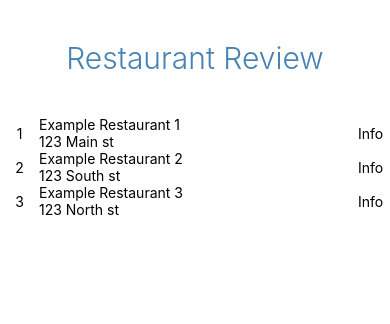
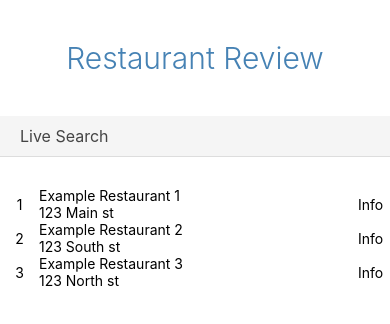
Before and after one commit to imagineLife/nativePractice, a React Native app in the folder GithubFetcher/: screen / in a window 390 px wide. Shown: the top 324 px of the page. Built offline with nearby package versions, Linux system fonts and the light colour scheme.

Commit message:
includes textInut

```diff
--- a/GithubFetcher/App.js
+++ b/GithubFetcher/App.js
@@ -2,7 +2,8 @@ import React, {Component} from 'react';
 import {
   View,
   Text,
-  StyleSheet
+  StyleSheet,
+  TextInput //a text box
 } from 'react-native'
 
 const places = [
@@ -53,6 +54,10 @@ export default class App extends Component {
           Restaurant Review
         </Text>
 
+        <TextInput
+          style={styles.input}
+          placeholder={'Live Search'}/>
+
         {placesInList}
 
       </View>
@@ -77,5 +82,15 @@ const styles = StyleSheet.create({
   stats: {
     flexDirection: 'column',
     flex: 8
+  },
+  input: {
+    marginBottom: 30,
+    padding: 10,
+    paddingHorizontal: 20,
+    fontSize: 16,
+    color: '#444',
+    borderBottomWidth: 1,
+    borderColor: '#ddd',
+    backgroundColor: '#F5F5F5'
   }
 })
```
